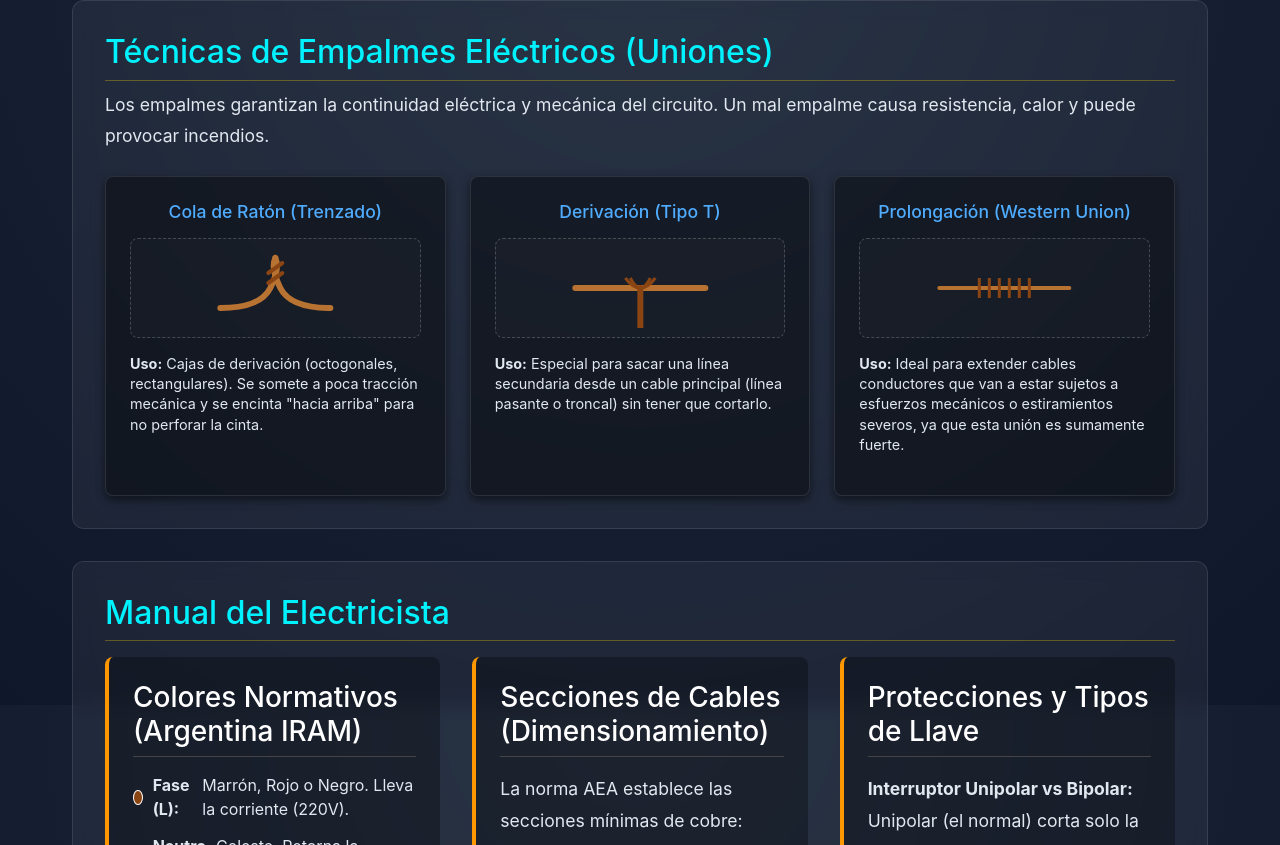
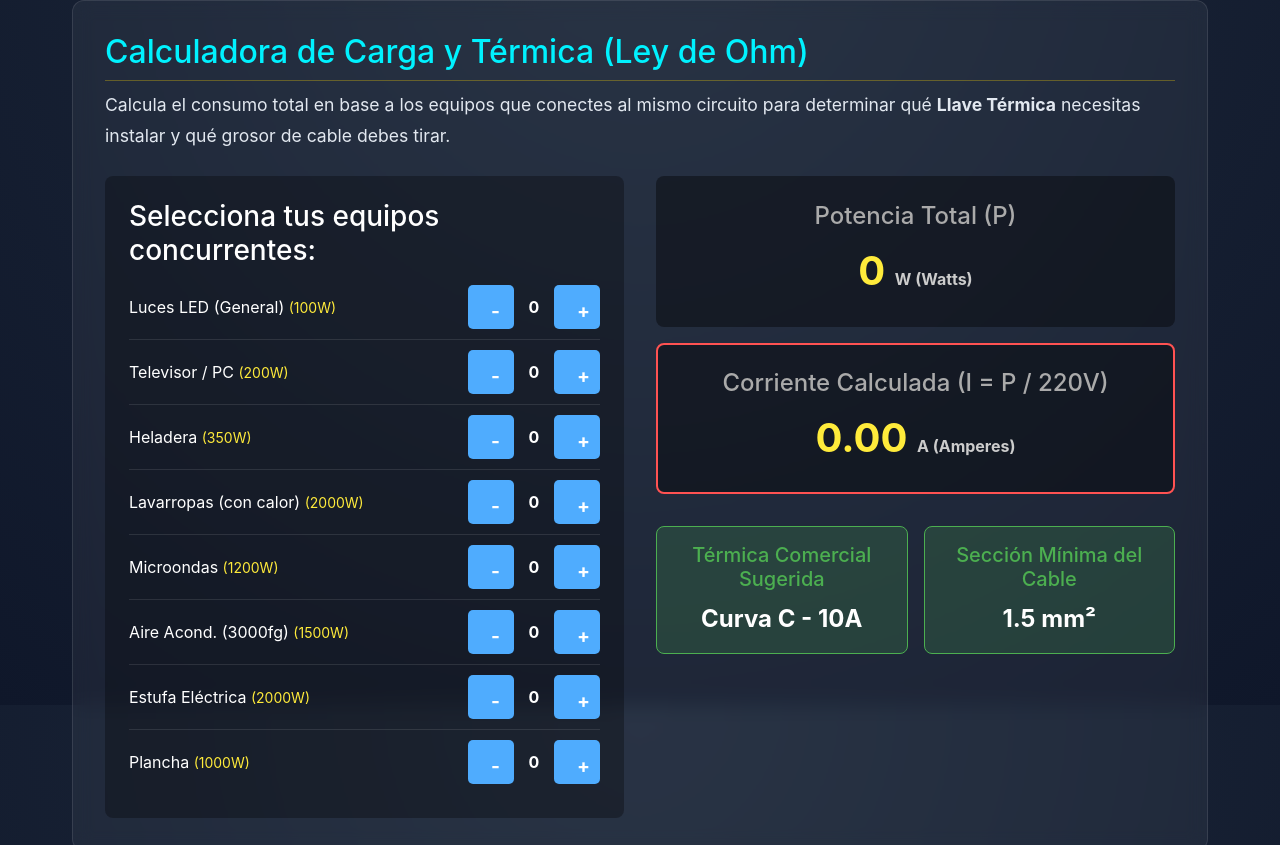
Before and after one commit to arielbulacio-coder/tecnica5, a React (Vite) app: page /#/circuitos-domiciliarios in a window 1280 px wide. Shown: the part 895-1740 px from the top of the page. Built offline with nearby package versions, Linux system fonts and the light colour scheme; sample sign-in values are in the browser's storage.

Commit message:
Add Ohm's law calculator to Domestic Circuits

```diff
--- a/src/pages/DomesticCircuitsPage.jsx
+++ b/src/pages/DomesticCircuitsPage.jsx
@@ -11,6 +11,62 @@ const DomesticCircuitsPage = () => {
     const [circuitType, setCircuitType] = useState('simple'); // 'simple', 'toma', 'combinacion', 'punto_toma', 'doble_punto'
     const [sw1, setSw1] = useState(false);
     const [sw2, setSw2] = useState(false); // Para llave combinada o doble punto
+
+    // Calculadora de Cargas
+    const [appliances, setAppliances] = useState([
+        { id: 'light', name: 'Luces LED (General)', watts: 100, count: 0 },
+        { id: 'tv', name: 'Televisor / PC', watts: 200, count: 0 },
+        { id: 'fridge', name: 'Heladera', watts: 350, count: 0 },
+        { id: 'washing', name: 'Lavarropas (con calor)', watts: 2000, count: 0 },
+        { id: 'microwave', name: 'Microondas', watts: 1200, count: 0 },
+        { id: 'ac', name: 'Aire Acond. (3000fg)', watts: 1500, count: 0 },
+        { id: 'heater', name: 'Estufa Eléctrica', watts: 2000, count: 0 },
+        { id: 'iron', name: 'Plancha', watts: 1000, count: 0 }
+    ]);
+
+    const updateApplianceCount = (id, delta) => {
+        setAppliances(apps => apps.map(app =>
+            app.id === id ? { ...app, count: Math.max(0, app.count + delta) } : app
+        ));
+    };
+
+    const totalWatts = appliances.reduce((sum, app) => sum + (app.watts * app.count), 0);
+    const totalAmps = totalWatts / 220;
+
+    let recommendedBreaker = 10;
+    let recommendedWire = 1.5;
+
+    if (totalAmps > 63) {
+        recommendedBreaker = 'Sobrecarga (Requiere separar circuitos)';
+        recommendedWire = '-';
+    } else if (totalAmps > 40) {
+        recommendedBreaker = 63;
+        recommendedWire = 16;
+    } else if (totalAmps > 32) {
+        recommendedBreaker = 40;
+        recommendedWire = 10;
+    } else if (totalAmps > 25) {
+        recommendedBreaker = 32;
+        recommendedWire = 6;
+    } else if (totalAmps > 20) {
+        recommendedBreaker = 25;
+        recommendedWire = 4;
+    } else if (totalAmps > 16) {
+        recommendedBreaker = 20;
+        recommendedWire = 4;
+    } else if (totalAmps > 10) {
+        recommendedBreaker = 16;
+        recommendedWire = 2.5;
+    } else {
+        recommendedBreaker = 10;
+        recommendedWire = 1.5;
+    }
+
+    const hasHeavyAppliances = appliances.some(a => a.id !== 'light' && a.count > 0);
+    if (hasHeavyAppliances && typeof recommendedBreaker === 'number' && recommendedBreaker < 16) {
+        recommendedBreaker = 16;
+        recommendedWire = 2.5;
+    }
 
     // Fallas
     const [shortCircuitMsg, setShortCircuitMsg] = useState('');
@@ -66,7 +122,7 @@ const DomesticCircuitsPage = () => {
         <div className="circuits-container">
             <header className="circuits-header">
                 <h1>Simulador de Instalaciones Eléctricas Domiciliarias</h1>
-                <p>Aprende cómo funciona el tablero principal, protecciones, empalmes y despliega circuitos estándar.</p>
+                <p>Aprende cómo funciona el tablero principal, protecciones, cálculos y empalmes.</p>
             </header>
 
             <div className="circuits-grid">
@@ -134,7 +190,6 @@ const DomesticCircuitsPage = () => {
                         <div className="wire-bus earth-bus" title="Tierra (Verde/Amarillo)">PE (Tierra)</div>
 
                         <div className="interactive-area">
-
                             {/* CIRCUITO SIMPLE */}
                             {circuitType === 'simple' && (
                                 <div className="circuit-diagram simple-circuit">
@@ -266,6 +321,54 @@ const DomesticCircuitsPage = () => {
                     </div>
                 </section>
 
+                {/* CALCULADORA DE CARGA Y TÉRMICA */}
+                <section className="circuit-card full-width calc-section">
+                    <h2>Calculadora de Carga y Térmica (Ley de Ohm)</h2>
+                    <p>Calcula el consumo total en base a los equipos que conectes al mismo circuito para determinar qué <strong>Llave Térmica</strong> necesitas instalar y qué grosor de cable debes tirar.</p>
+
+                    <div className="calc-grid">
+                        <div className="appliance-list">
+                            <h3>Selecciona tus equipos concurrentes:</h3>
+                            {appliances.map(app => (
+                                <div key={app.id} className="appliance-item">
+                                    <span>{app.name} <small style={{ color: '#ffeb3b' }}>({app.watts}W)</small></span>
+                                    <div className="counter">
+                                        <button onClick={() => updateApplianceCount(app.id, -1)}>-</button>
+                                        <span style={{ fontWeight: 'bold', width: '20px', textAlign: 'center' }}>{app.count}</span>
+                                        <button onClick={() => updateApplianceCount(app.id, 1)}>+</button>
+                                    </div>
+                                </div>
+                            ))}
+                        </div>
+
+                        <div className="calc-results">
+                            <div className="result-box power">
+                                <h4>Potencia Total (P)</h4>
+                                <div className="value">{totalWatts} <span>W (Watts)</span></div>
+                            </div>
+                            <div className="result-box current">
+                                <h4>Corriente Calculada (I = P / 220V)</h4>
+                                <div className="value">{totalAmps.toFixed(2)} <span>A (Amperes)</span></div>
+                            </div>
+
+                            <div className="recommendations">
+                                <div className="rec-item">
+                                    <h5>Térmica Comercial Sugerida</h5>
+                                    <div className={`rec-value ${typeof recommendedBreaker === 'string' ? 'danger' : ''}`}>
+                                        {typeof recommendedBreaker === 'number' ? `Curva C - ${recommendedBreaker}A` : recommendedBreaker}
+                                    </div>
+                                </div>
+                                <div className="rec-item">
+                                    <h5>Sección Mínima del Cable</h5>
+                                    <div className="rec-value">
+                                        {typeof recommendedWire === 'number' ? `${recommendedWire} mm²` : recommendedWire}
+                                    </div>
+                                </div>
+                            </div>
+                        </div>
+                    </div>
+                </section>
+
                 {/* EMPALMES SECTION */}
                 <section className="circuit-card full-width empalmes-section">
                     <h2>Técnicas de Empalmes Eléctricos (Uniones)</h2>
--- a/src/pages/DomesticCircuitsStyles.css
+++ b/src/pages/DomesticCircuitsStyles.css
@@ -488,6 +488,127 @@
     background: var(--return-color);
 }
 
+/* Calculadora Section */
+.calc-grid {
+    display: grid;
+    grid-template-columns: 1fr;
+    gap: 2rem;
+    margin-top: 1.5rem;
+}
+
+@media (min-width: 768px) {
+    .calc-grid {
+        grid-template-columns: 1fr 1fr;
+    }
+}
+
+.appliance-list {
+    background: rgba(0, 0, 0, 0.3);
+    padding: 1.5rem;
+    border-radius: 8px;
+}
+
+.appliance-item {
+    display: flex;
+    justify-content: space-between;
+    align-items: center;
+    padding: 10px 0;
+    border-bottom: 1px solid rgba(255, 255, 255, 0.1);
+}
+
+.appliance-item:last-child {
+    border-bottom: none;
+}
+
+.counter {
+    display: flex;
+    align-items: center;
+    gap: 10px;
+}
+
+.counter button {
+    width: 30px;
+    height: 30px;
+    border-radius: 5px;
+    border: none;
+    background: #4facfe;
+    color: #fff;
+    cursor: pointer;
+    font-weight: bold;
+    font-size: 1.2rem;
+}
+
+.counter button:hover {
+    background: #00f2fe;
+}
+
+.calc-results {
+    display: flex;
+    flex-direction: column;
+    gap: 1rem;
+}
+
+.result-box {
+    background: rgba(0, 0, 0, 0.4);
+    padding: 1.5rem;
+    border-radius: 8px;
+    text-align: center;
+    border: 2px solid transparent;
+}
+
+.result-box h4 {
+    margin-top: 0;
+    margin-bottom: 10px;
+    color: #aaa;
+}
+
+.result-box .value {
+    font-size: 2.5rem;
+    font-weight: bold;
+    color: #ffeb3b;
+}
+
+.result-box .value span {
+    font-size: 1rem;
+    color: #ccc;
+}
+
+.result-box.current {
+    border-color: #ff5252;
+}
+
+.recommendations {
+    display: flex;
+    gap: 1rem;
+    margin-top: 1rem;
+}
+
+.rec-item {
+    flex: 1;
+    background: rgba(76, 175, 80, 0.2);
+    border: 1px solid #4caf50;
+    padding: 1rem;
+    border-radius: 8px;
+    text-align: center;
+}
+
+.rec-item h5 {
+    margin-top: 0;
+    color: #4caf50;
+    margin-bottom: 10px;
+}
+
+.rec-value {
+    font-size: 1.5rem;
+    font-weight: bold;
+    color: #fff;
+}
+
+.rec-value.danger {
+    color: #f44336;
+    font-size: 1rem;
+}
+
 /* Empalmes Section */
 .empalmes-grid {
     display: grid;
```
